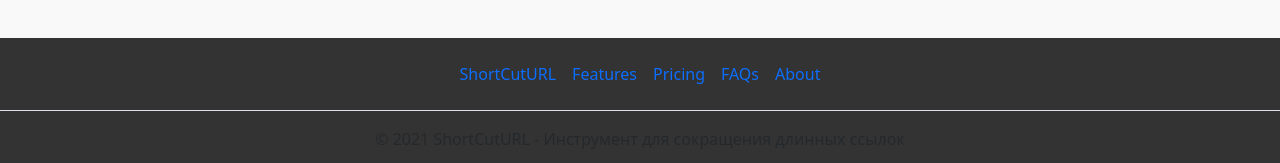
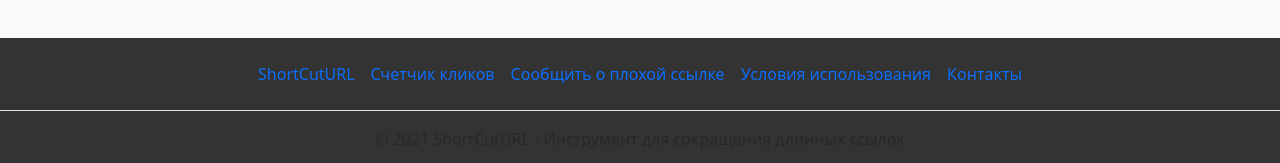
Before and after one commit to malykuanov/shortcut-url, a Django app: page / in a window 1280 px wide. Shown: the part 1668-1831 px from the top of the page. Run offline with Django 3.2, Linux system fonts and the light colour scheme; some libraries are stand-ins or nearby versions.

Commit message:
Change footer`s links

```diff
--- a/mainapp/templates/mainapp/index.html
+++ b/mainapp/templates/mainapp/index.html
@@ -88,7 +88,8 @@
                 <a href="https://www.linkedin.com/" target="_blank">Linked In</a>
                 и популярных сайтов в Интернете, просто вставьте длинный URL-адрес и нажмите кнопку «Сократить URL».
                 На следующем экране скопируйте сокращенный URL-адрес и поделитесь им на веб-сайтах, в чате и по электронной почте.
-                После сокращения URL-адреса вы можете проверить кол-во переходов по вашей ссылке.
+                После сокращения URL-адреса вы можете
+                <a href="{% url 'check_clicks' %}">проверить кол-во переходов </a> по вашей ссылке.
             </p>
         </div>
         <div class="row">
@@ -143,10 +144,10 @@
 <footer class="py-3 mt-5">
     <ul class="nav justify-content-center border-bottom pb-3 mb-3">
       <li class="nav-item"><a href="{% url 'home' %}" class="nav-link px-2">ShortCutURL</a></li>
-      <li class="nav-item"><a href="#" class="nav-link px-2">Features</a></li>
-      <li class="nav-item"><a href="#" class="nav-link px-2">Pricing</a></li>
-      <li class="nav-item"><a href="#" class="nav-link px-2">FAQs</a></li>
-      <li class="nav-item"><a href="#" class="nav-link px-2">About</a></li>
+      <li class="nav-item"><a href="{% url 'check_clicks' %}" class="nav-link px-2">Счетчик кликов</a></li>
+      <li class="nav-item"><a href="{% url 'report' %}" class="nav-link px-2">Сообщить о плохой ссылке</a></li>
+      <li class="nav-item"><a href="{% url 'terms' %}" class="nav-link px-2">Условия использования</a></li>
+      <li class="nav-item"><a href="{% url 'contact' %}" class="nav-link px-2">Контакты</a></li>
     </ul>
     <p class="text-center text-muted">© 2021 ShortCutURL - Инструмент для сокращения длинных ссылок</p>
   </footer>
```
